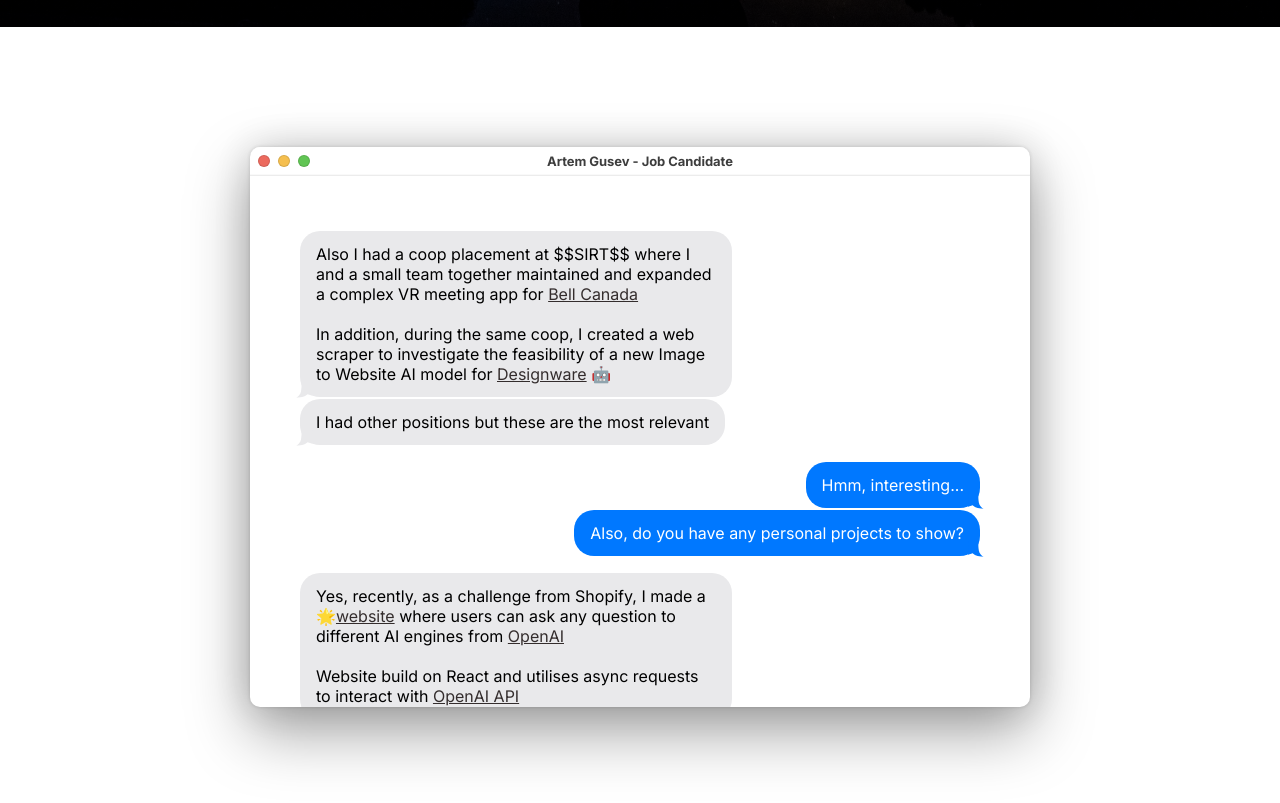
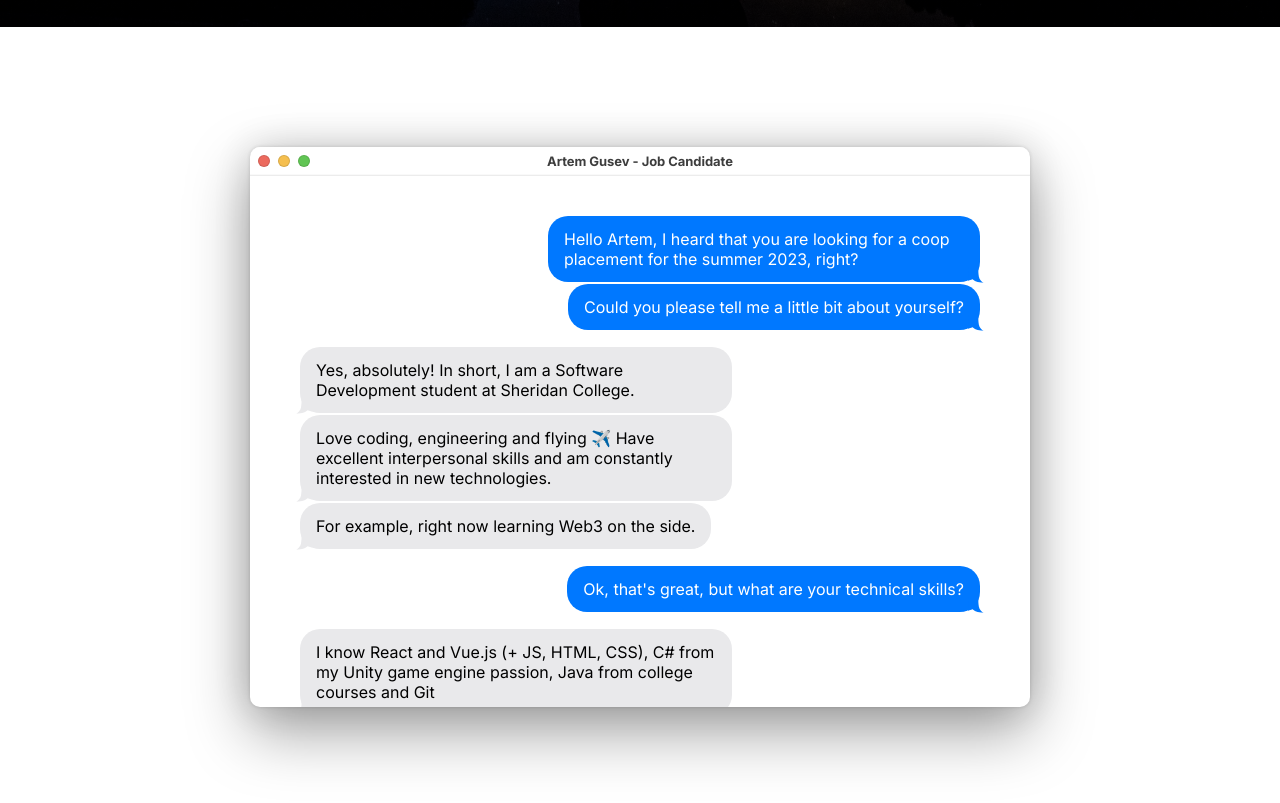
Before and after one commit to grafgooseman/portfolio, a React (Create React App) app: page / in a window 1280 px wide. Shown: the part 773-1576 px from the top of the page. Built offline with nearby package versions, Linux system fonts and the light colour scheme; a web font is replaced by a local one.

Commit message:
Html message parsing works

```diff
--- a/src/components/Chatbox.jsx
+++ b/src/components/Chatbox.jsx
@@ -1,60 +1,36 @@
 //#region Imports
-import React, {useEffect} from 'react';
+import React from 'react';
 import styled from 'styled-components';
 import ReplyBubble from './chatStuff/ReplyBubble';
 import QuestionBubble from './chatStuff/QuestionBubble';
-import messageArray, {linksReferencer} from './chatStuff/messages';
+import getMessages from './chatStuff/messages';
 
 //#endregion
 
 export default function Chatbox() {
 	const paddingArray = [ 13, 16 ];
+	const messagesArray = getMessages();
 
-	// let parcedMessageArray = parseMessageArray(messageArray);
 	let returnArray = [];
 	let previousType = 'question';
 
 	//Renderer from the "messages.js" file
-	for (let i = 0; i < messageArray.length; i++) {
-		if (messageArray[i].type !== previousType) {
+	for (let i = 0; i < messagesArray.length; i++) {
+		if (messagesArray[i].type !== previousType) {
 			returnArray.push(<Spacer key={i + 's'} />);
 		}
-		if (messageArray[i].type === 'reply') {
-			returnArray.push(<ReplyBubble key={i} paddingArray={paddingArray} text={messageArray[i].text} />);
+		if (messagesArray[i].type === 'reply') {
+			returnArray.push(<ReplyBubble key={i} paddingArray={paddingArray} text={messagesArray[i].text} />);
 			previousType = 'reply';
-		} else if (messageArray[i].type === 'question') {
-			returnArray.push(<QuestionBubble key={i} paddingArray={paddingArray} text={messageArray[i].text} />);
+		} else if (messagesArray[i].type === 'question') {
+			returnArray.push(<QuestionBubble key={i} paddingArray={paddingArray} text={messagesArray[i].text} />);
 			previousType = 'question';
 		}
 	}
-	return (
-		<Wrapper>
-			{returnArray}
-		</Wrapper>
-	);
+	return <Wrapper>{returnArray}</Wrapper>;
 }
 
 //#region Functions
-function parseMessageArray() {
-
-
-
-	// let returnArray = [];
-	// const re = /\$\$.*\$\$/g;
-	// for (let i = 0; i < msgArray.length; i++) {
-	// 	let text = msgArray[i].text;
-	// 	text = text.replace(re, (match) => {
-	// 		match = match.replace(/\$\$/g, '');
-	// 		console.log("Match: " + match);
-	// 		let link = linksReferencer[match];
-	// 		console.log(link);
-	// 	});
-	// 	returnArray.push({ type: msgArray.type, text: text});
-	// }
-
-	// console.log(returnArray);
-	// return returnArray;
-}
 
 
 //#endregion
--- a/src/components/chatStuff/messages.js
+++ b/src/components/chatStuff/messages.js
@@ -1,51 +1,51 @@
 // This file contains the messages that will be displayed in the chat
 
 const messageArray = [
-    // {
-    //     type: 'question',
-    //     text: 'Hello Artem, I heard that you are looking for a coop placement for the summer 2023, right?',
-    // },
-    // {
-    //     type: 'question',
-    //     text: 'Could you please tell me a little bit about yourself?',
-    // },
-    // {
-    //     type: 'reply',
-    //     text: 'Yes, absolutely! In short, I am a Software Development student at Sheridan College.',
-    // },
-    // {
-    //     type: 'reply',
-    //     text:
-    //         'Love coding, engineering and flying ✈️ Have excellent interpersonal skills and am constantly interested in new technologies.',
-    // },
-    // {
-    //     type: 'reply',
-    //     text: 'For example, right now learning Web3 on the side.',
-    // },
-    // {
-    //     type: 'question',
-    //     text: "Ok, that's great, but what are your technical skills?",
-    // },
-    // {
-    //     type: 'reply',
-    //     text:
-    //         'I know React and Vue.js (+ JS, HTML, CSS), C# from my Unity game engine passion, Java from college courses and Git',
-    // },
-    // {
-    //     type: 'reply',
-    //     text: 'These are the major ones',
-    // },
-    // {
-    //     type: 'question',
-    //     text: 'Good, thanks. And work experience?',
-    // },
-    // {
-    //     type: 'reply',
-    //     text:
-    //         "I had an internship at :Root where I did " +
-    //         'a very complex paid chrome extension to help people buy exclusive sneakers.<br><br>' +
-    //         "Extention was an instant success and the company's sales skyrocketed that month 🚀",
-    // },
+    {
+        type: 'question',
+        text: 'Hello Artem, I heard that you are looking for a coop placement for the summer 2023, right?',
+    },
+    {
+        type: 'question',
+        text: 'Could you please tell me a little bit about yourself?',
+    },
+    {
+        type: 'reply',
+        text: 'Yes, absolutely! In short, I am a Software Development student at Sheridan College.',
+    },
+    {
+        type: 'reply',
+        text:
+            'Love coding, engineering and flying ✈️ Have excellent interpersonal skills and am constantly interested in new technologies.',
+    },
+    {
+        type: 'reply',
+        text: 'For example, right now learning Web3 on the side.',
+    },
+    {
+        type: 'question',
+        text: "Ok, that's great, but what are your technical skills?",
+    },
+    {
+        type: 'reply',
+        text:
+            'I know React and Vue.js (+ JS, HTML, CSS), C# from my Unity game engine passion, Java from college courses and Git',
+    },
+    {
+        type: 'reply',
+        text: 'These are the major ones',
+    },
+    {
+        type: 'question',
+        text: 'Good, thanks. And work experience?',
+    },
+    {
+        type: 'reply',
+        text:
+            "I had an internship at :Root where I did " +
+            'a very complex paid chrome extension to help people buy exclusive sneakers.<br><br>' +
+            "Extention was an instant success and the company's sales skyrocketed that month 🚀",
+    },
     {
         type: 'reply',
         text:
@@ -214,5 +214,16 @@
     }
 }
 
-export default messageArray;
-export {linksReferencer};
+export default function getMessages() {
+    for (let i = 0; i < messageArray.length; i++) {
+        const re = /\$\$.*\$\$/g;
+        messageArray[i].text = messageArray[i].text.replace(re, (match) => {
+            match = match.replace(/\$\$/g, '');
+            console.log('Match: ' + match);
+            const link = linksReferencer[match];
+            console.log(link);
+            return ` <a href="${link.url}">${link.text}</a> `;
+        });
+    }
+    return messageArray;
+};
```
